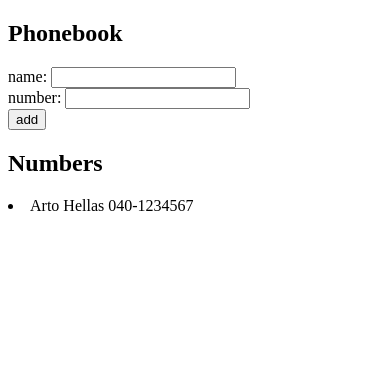
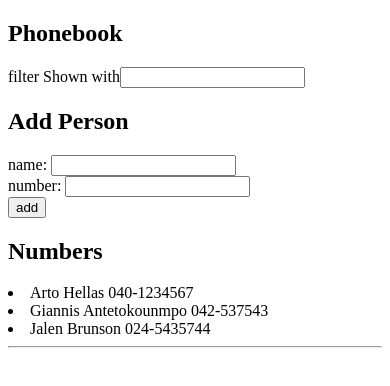
Before and after one commit to casingalaaron/FSO-Exercises, a React (Vite) app in the folder Part2/Phonebook/: page / in a window 390 px wide. Shown: the top 386 px of the page. Built offline with nearby package versions, Linux system fonts and the light colour scheme.

Commit message:
Added solution for exercises 2.9 of Phonebook part2b

```diff
--- a/Part2/Phonebook/src/App.jsx
+++ b/Part2/Phonebook/src/App.jsx
@@ -1,9 +1,21 @@
-import { useState } from 'react'
+import { use, useState } from 'react'
 
 const App = () => {
-  const [persons, setPersons] = useState([{ name: 'Arto Hellas', number : '040-1234567' }])
+  const [persons, setPersons] = useState(
+    [
+      { name: 'Arto Hellas', number : '040-1234567' },
+      { name: 'Giannis Antetokounmpo', number : '042-537543'},
+      { name: 'Jalen Brunson', number : '024-5435744'}
+    ]
+  )
   const [newName, setNewName] = useState('')
   const [newNumber, setNewBumber] = useState('')
+  const [input, setInput] = useState('')
+  const phonebookToShow = !input ?  persons : persons.filter((item) => item.name.toLowerCase().includes(input.toLowerCase()) || item.number.includes(input))
+
+  const handleInput = (event) => {
+    setInput(event.target.value)
+  }
 
   const handleNumber = (event) => {
     setNewBumber(event.target.value)
@@ -17,6 +29,7 @@ const App = () => {
     event.preventDefault()
     const isExisting = handleDuplicate(persons, newName)
     if(!isExisting){
+      if(newName !=='' || newNumber !==''){
         const newObject = [...persons,{
         name: newName,
         number: newNumber
@@ -24,6 +37,10 @@ const App = () => {
         setPersons(newObject)
         setNewName('')
         setNewBumber('')
+        }
+      else{
+        alert("input some information before adding")
+      }
       }
     else{
       alert(` ${newName} is already added to the phonebook`)
@@ -40,13 +57,16 @@ const App = () => {
   return (
     <div>
       <h2>Phonebook</h2>
+        filter Shown with<input value={input} onChange={handleInput} />
+      <h2>Add Person</h2>
       <form onSubmit={AddPerson}>
         <div>name: <input value={newName} onChange={handleNewName}/></div>
         <div>number: <input value={newNumber} onChange={handleNumber}/></div>
         <div><button type="submit">add</button></div>
       </form>
       <h2>Numbers</h2>
-        {persons.map((item,index) => <li key={index}>{item.name} {item.number}</li>)}
+        {phonebookToShow.map((item,index) => <li key={index}>{item.name} {item.number}</li>)}
+        <hr />
     </div>
   )
 }
```
Lines whose indentation alone changed are shown as unchanged.
